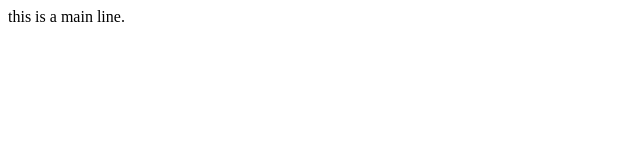
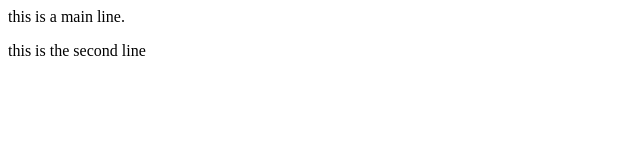
Before and after one commit to Ravikantdubey7712/local-repo, a plain HTML site: page index.html in a window 1280 px wide. Shown: the whole page, without its empty margins (0-640 px from the left). Drawn offline with Linux system fonts and the light colour scheme.

Commit message:
added new feature

```diff
--- a/index.html
+++ b/index.html
@@ -1 +1,2 @@
 <p>this is a main line.</p>
+<p>this is the second line</p>
```
